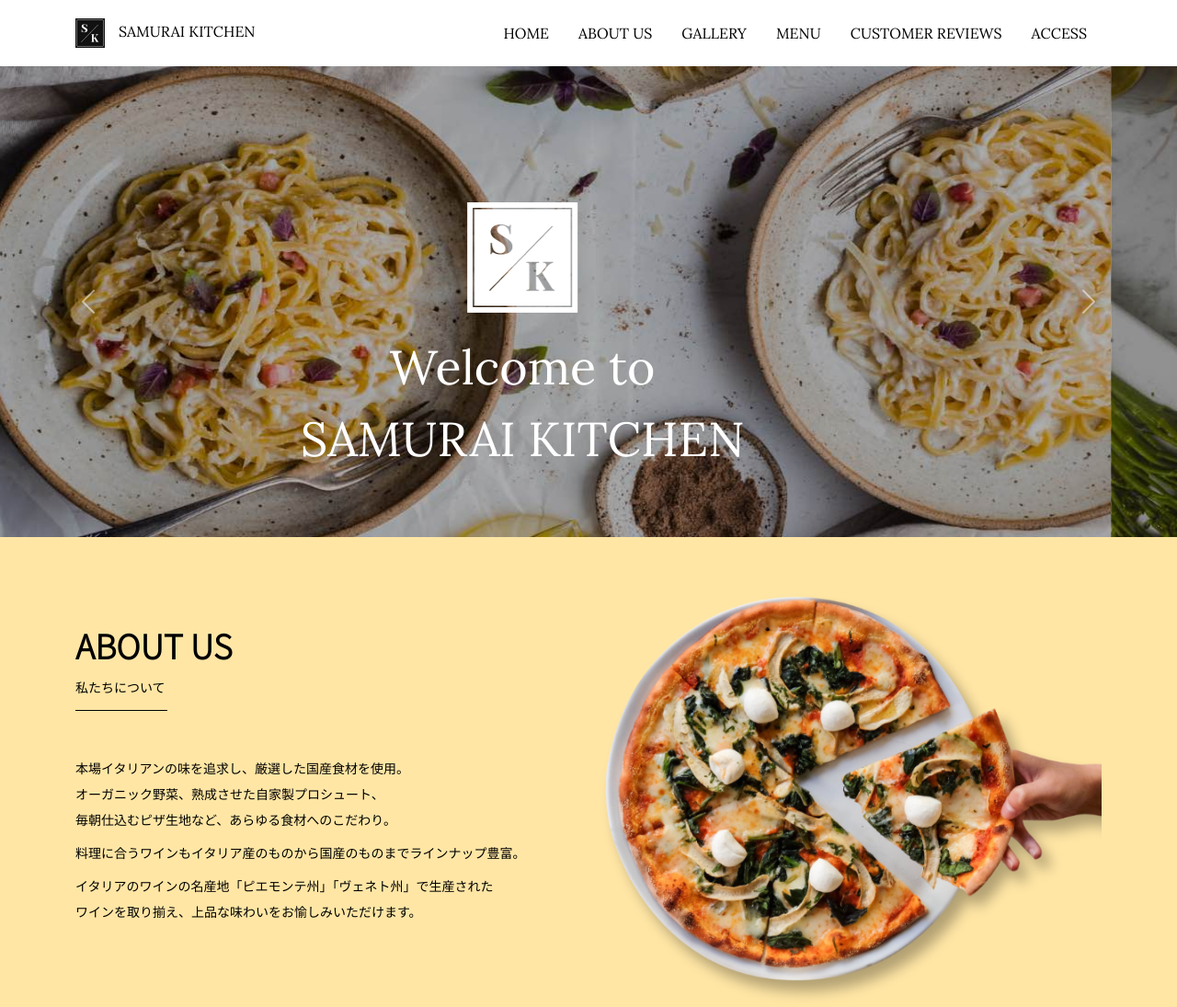
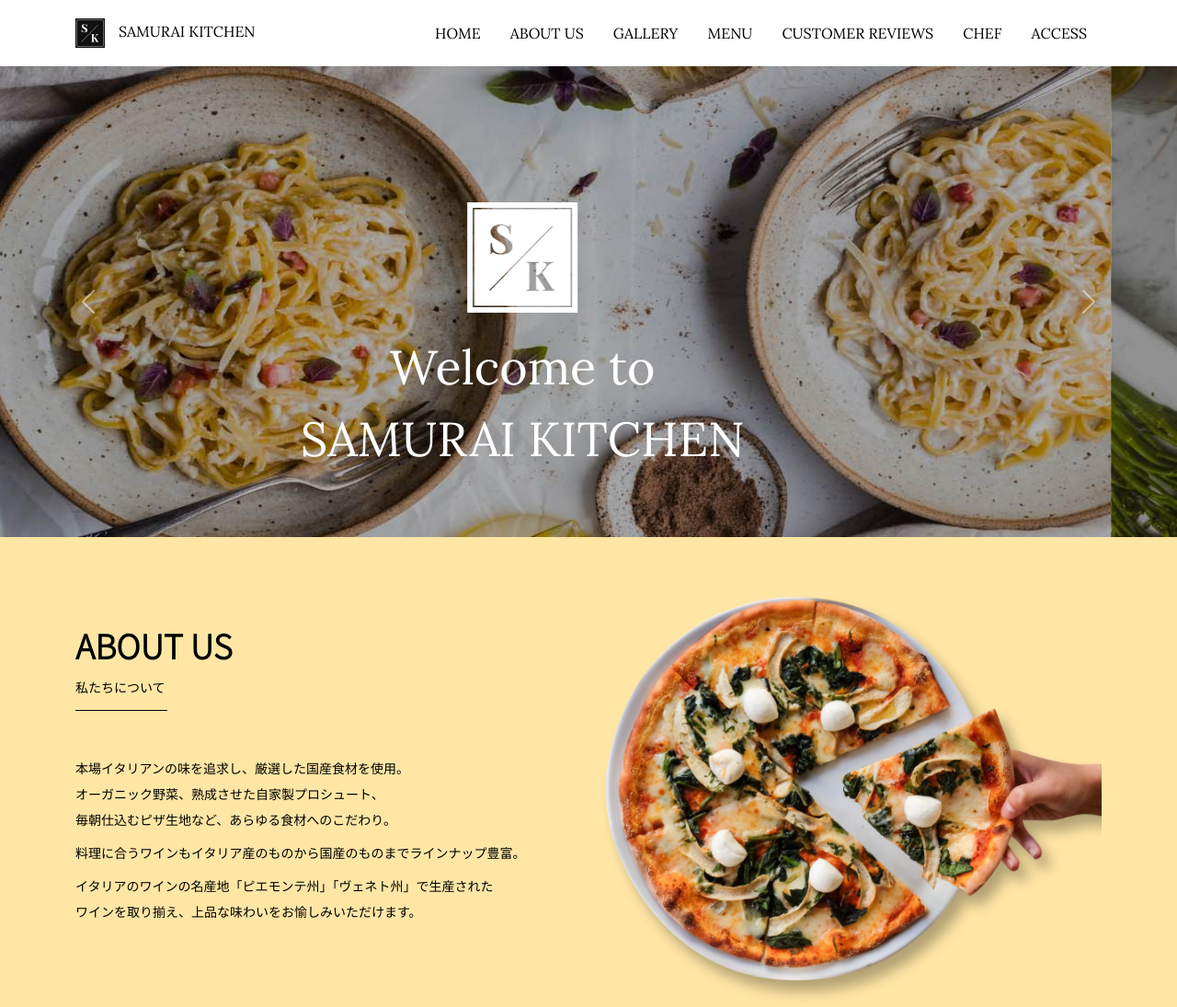
Before and after one commit to toshi3207/html-css-basic-kadai, a plain HTML site: page kadai_015/index.html in a window 1280 px wide. Shown: the top 1095 px of the page at 92% size. Drawn offline with nearby package versions, Linux system fonts and the light colour scheme.

Commit message:
Add files via upload

```diff
--- a/kadai_015/index.html
+++ b/kadai_015/index.html
@@ -72,6 +72,10 @@
 
            <li class="nav-item px-2">
              <a class="nav-link my_nav_link my-2" href="#review">CUSTOMER REVIEWS</a>
+           </li>
+
+           <li class="nav-item px-2">
+             <a class="nav-link my_nav_link my-2" href="#chef">CHEF</a>
            </li>
 
            <li class="nav-item px-2">
@@ -480,6 +484,7 @@
                 <h2 class="section_title chef mb-5">
                   CHEF
                 </h2>
+                <h3 class="py-4">レオナルド</h3>
                 <p class="mb-2">
                   イタリア・ラツィオ州ローマ県ローマ出身。<br>イタリア料理の発展・普及、料理人の育成など、料理を通した社会貢献を行っている。<br>得意料理はローマとカラブリア州郷土料理を中心とした真のお洒落でシンプルなイタリア料理。<br>料理イベント、広告、雑誌でも活躍中。
                 </p>
```
